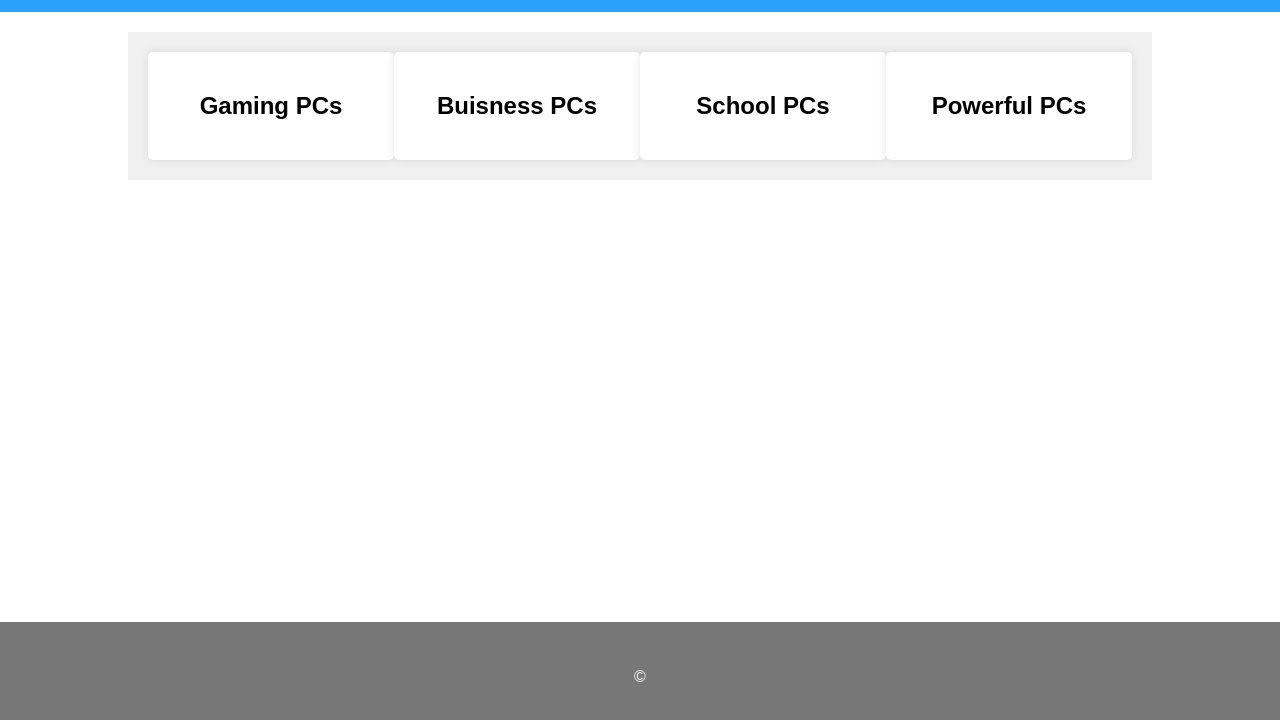
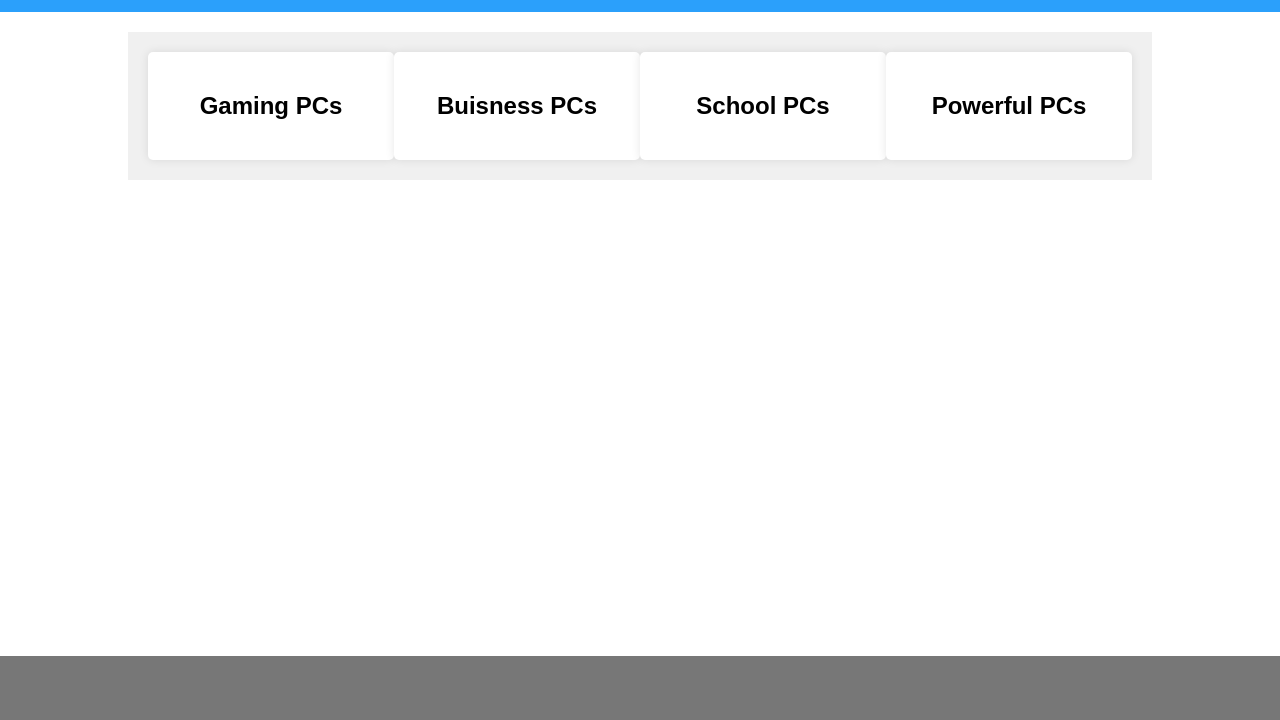
Before and after one commit to TechLifeStudios/TechLifeStudios, a plain HTML site: page index.html in a window 1280 px wide. Shown: the part 68-788 px from the top of the page. Drawn offline with Linux system fonts and the light colour scheme.

Commit message:
Update index.html

```diff
--- a/index.html
+++ b/index.html
@@ -64,7 +64,7 @@
     <!-- Footer Section -->
     <footer>
         <div class="container">
-            <p>&copy; </p>
+            <p> </p>
         </div>
     </footer>
 
```
